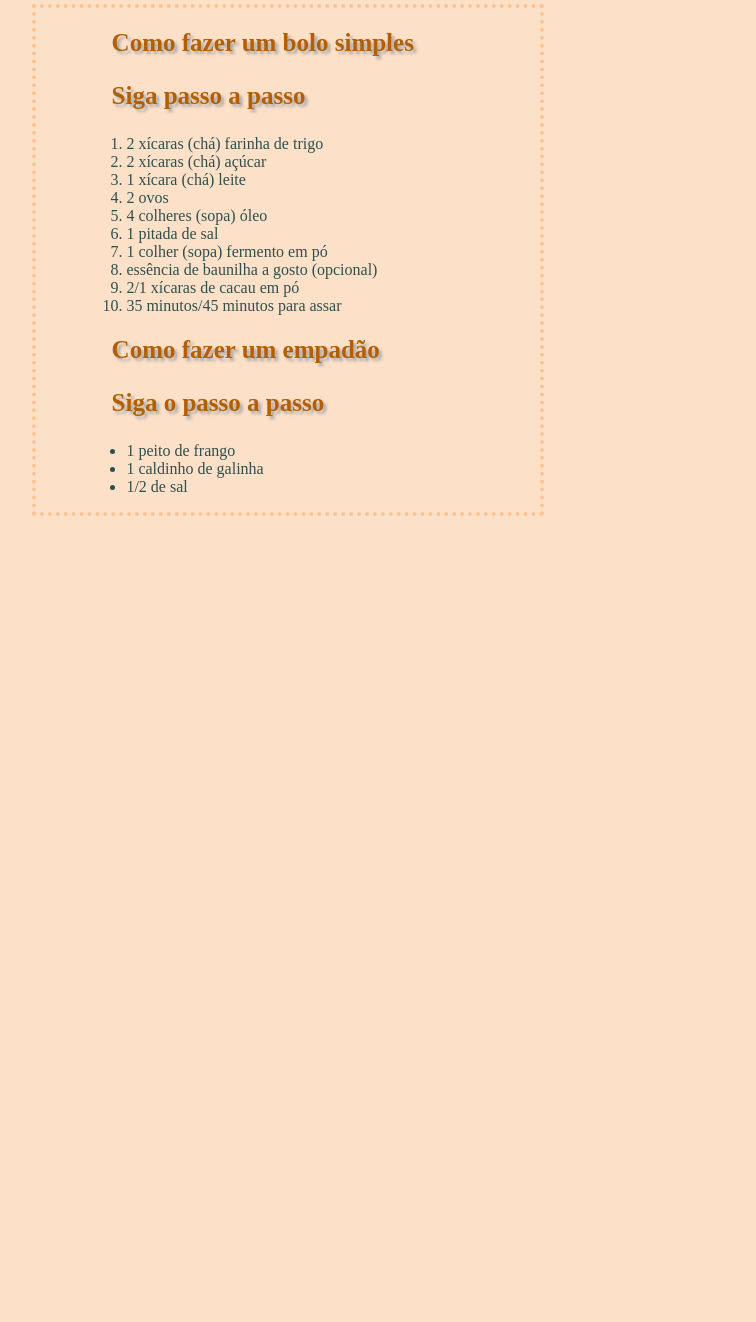
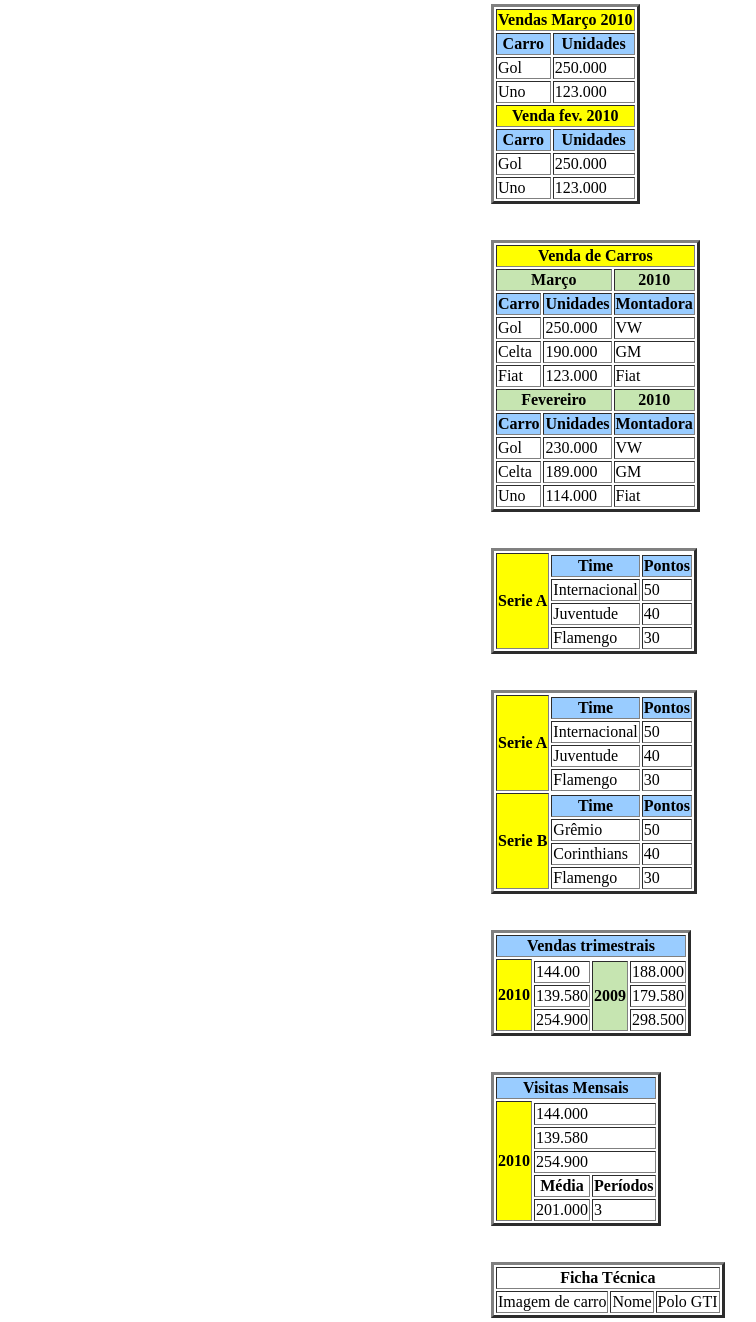
Before and after one commit to joaoantonio16/Lista2-Evelin, a plain HTML site: page index.html in a window 1280 px wide. Shown: the part 4-1326 px from the top of the page, without its empty margins (352-1108 px from the left). Before the commit the page ends 800 px from the top, so only its background shows below. Drawn offline with Linux system fonts and the light colour scheme.

Commit message:
atualização

```diff
--- a/index.html
+++ b/index.html
@@ -1,34 +1,224 @@
 <!DOCTYPE html>
 <html lang="pt-br">
-<head>
-    <meta charset="utf-8">
-    <link rel="stylesheet" type="text/css" href="style.css">
-    <title>Lista em HTML</title>
-</head>
-<body>
-    <h2>Como fazer um bolo simples</h2>
-    <h3>Siga passo a passo</h3>
 
-    <ol>
-        <li>2 xícaras (chá) farinha de trigo</li>
-        <li>2 xícaras (chá) açúcar</li>
-        <li>1 xícara (chá) leite</li>
-        <li>2 ovos</li>
-        <li>4 colheres (sopa) óleo</li>
-        <li>1 pitada de sal</li>
-        <li>1 colher (sopa) fermento em pó</li>
-        <li>essência de baunilha a gosto (opcional)</li>
-        <li>2/1 xícaras de cacau em pó</li>
-        <li>35 minutos/45 minutos para assar</li>
-    </ol>
+    <head>
+        <link rel="stylesheet" type="text/css" href="style.css">
+        <meta charset="utf-8">
+        <title>Tabela</title>
+    </head>
+    <body>
+        <table border="3px">
+            <tr>
+                <th colspan="2" bgcolor="yellow">Vendas Março 2010</th>
+            </tr>
+            <tr>
+                <th bgcolor="#99ccff">Carro</th>
+                <th bgcolor="#99ccff">Unidades</th>
+            </tr>
+            <tr>
+                <td>Gol</td >
+                <td>250.000</td>
+            </tr>
+            <tr>
+                <td>Uno</td>
+                <td>123.000</td>
+            </tr>
+            <tr>
+                <th colspan="2" bgcolor="yellow">Venda fev. 2010</th>
+            </tr>
+            <tr>
+                <th bgcolor="#99ccff">Carro</th>
+                <th bgcolor="#99ccff">Unidades</th>
+            </tr>
+            <tr>
+                <td>Gol</td>
+                <td>250.000</td>
+            </tr>
+            <tr>
+                <td>Uno</td>
+                <td>123.000</td>
+            </tr>
+        </table>
+        <br><br>
 
-    <h2>Como fazer um empadão</h2>
-    <h3>Siga o passo a passo</h3>
+        <table border="3px">
+            <tr>
+                <th colspan="3" bgcolor="yellow">Venda de Carros</th>
+            </tr>
+            <tr>
+                <th colspan="2" bgcolor="#c6e5b1">Março</th>
+                <th bgcolor="#c6e5b1">2010</th>
+            </tr>
+            <tr>
+                <th bgcolor="#99ccff">Carro</th>
+                <th bgcolor="#99ccff">Unidades</th>
+                <th bgcolor="#99ccff">Montadora</th>
+            </tr>
+            <tr>
+                <td>Gol</td >
+                <td>250.000</td>
+                <td>VW</td>
+            </tr>
+            <tr>
+                <td>Celta</td>
+                <td>190.000</td>
+                <td>GM</td>
+            </tr>
+            <tr>
+                <td>Fiat</td>
+                <td>123.000</td>
+                <td>Fiat</td>
+            </tr>
+            <tr>
+                <th colspan="2" bgcolor="#c6e5b1">Fevereiro</th>
+                <th bgcolor="#c6e6b1">2010</th>
+            </tr>
+            <tr>
+                <th bgcolor="#99ccff">Carro</th>
+                <th bgcolor="#99ccff">Unidades</th>
+                <th bgcolor="#99ccff">Montadora</th>
+            </tr>
+            <tr>
+                <td>Gol</td>
+                <td>230.000</td>
+                <td>VW</td>
+            </tr>
+            <tr>
+                <td>Celta</td>
+                <td>189.000</td>
+                <td>GM</td>
+            </tr>
+            <tr>
+                <td>Uno</td>
+                <td>114.000</td>
+                <td>Fiat</td>
+            </tr>
+        </table>
+        <br><br>
 
-    <ul>
-        <li>1 peito de frango</li>
-        <li>1 caldinho de galinha</li>
-        <li>1/2 de sal</li>
-    </ul>
+        <table border="3px">
+            <tr>
+                <th rowspan="5" bgcolor="yellow">Serie A</th>
+            </tr>
+            <tr>
+                <th bgcolor="#99ccff">Time</th>
+                <th bgcolor="#99ccff">Pontos</th>
+            </tr>
+            <tr>
+                <td>Internacional</td>
+                <td>50</td>
+            </tr>
+            <tr>
+                <td>Juventude</td>
+                <td>40</td>
+            </tr>
+            <tr>
+                <td>Flamengo</td>
+                <td>30</td>
+            </tr>
+        </table>
+        <br><br>
 
-</body>
+        <table border="3px">
+            <tr>
+                <th rowspan="5" bgcolor="yellow">Serie A</th>
+            </tr>
+            <tr>
+                <th bgcolor="#99ccff">Time</th>
+                <th bgcolor="#99ccff">Pontos</th>
+            </tr>
+            <tr>
+                <td>Internacional</td>
+                <td>50</td>
+            </tr>
+            <tr>
+                <td>Juventude</td>
+                <td>40</td>
+            </tr>
+            <tr>
+                <td>Flamengo</td>
+                <td>30</td>
+            </tr>
+            <tr>
+                <th rowspan="5" bgcolor="yellow">Serie B</th>
+            </tr>
+            <tr>
+                <th bgcolor="#99ccff">Time</th>
+                <th bgcolor="#99ccff">Pontos</th>
+            </tr>
+            <tr>
+                <td>Grêmio</td>
+                <td>50</td>
+            </tr>
+            <tr>
+                <td>Corinthians</td>
+                <td>40</td>
+            </tr>
+            <tr>
+                <td>Flamengo</td>
+                <td>30</td>
+            </tr>
+        </table>
+        <br><br>
+
+        <table border="3px">
+            <tr>
+                <th colspan="4" bgcolor="#99ccff">Vendas trimestrais</th>
+            </tr>
+            <tr>
+                <th rowspan="4" bgcolor="yellow">2010</th>
+            </tr>
+            <tr>
+                <td>144.00</td>
+                <th rowspan="4" bgcolor="#c6e5b1">2009</th>
+                <td>188.000</td>
+            </tr>
+            <tr>
+                <td>139.580</td>
+                <td>179.580</td>
+            </tr>
+            <tr>
+                <td>254.900</td>
+                <td>298.500</td>
+            </tr>
+        </table>
+        <br><br>
+
+        <table border="3px">
+            <tr>
+                <th colspan="5" bgcolor="#99ccff">Visitas Mensais</th>
+            </tr>
+            <tr>
+                <th rowspan="6" bgcolor="yellow">2010</th>
+            </tr>
+            <tr>
+                <td colspan="2" >144.000</td>
+            </tr>
+            <tr>
+                <td colspan="2">139.580</td>
+            </tr>
+            <tr>
+                <td colspan="2" >254.900</td>
+            </tr>
+            <tr>
+                <th>Média</th>
+                <th>Períodos</th>
+            </tr>
+            <tr>
+                <td>201.000</td>
+                <td>3</td>
+            </tr>
+        </table>
+        <br><br>
+
+        <table border="3px">
+            <tr>
+                <th colspan="3">Ficha Técnica</th>
+            </tr>
+            <tr>
+                <td>Imagem de carro</td>
+                <td>Nome</td>
+                <td>Polo GTI</td>
+            </tr>
+        </table>
+    </body>
--- a/style.css
+++ b/style.css
@@ -1,26 +1,4 @@
-body{
-    background-color: #fde0c8;
-    border: 4px dotted #ffc392;
-    margin-left: 30%;
-    margin-right: 30%;
+table {
+    margin-left: 835px;
+    margin-right: auto;
 }
-h2{
-    font-size: 25px;
-    color: #b35f00;
-    text-shadow: 3px 3px 3px #aaaaaa;
-    margin-left: 15%;
-}
-h3{
-    font-size: 25px;
-    color: #b35f00;
-    text-shadow: 3px 3px 3px #aaaaaa;
-    margin-left: 15%;
-}
-ol{
-    color: #2F4F4F;
-    margin-left: 10%;
-}
-ul{
-    color: #2F4F4F;
-    margin-left: 10%;
-}
```
